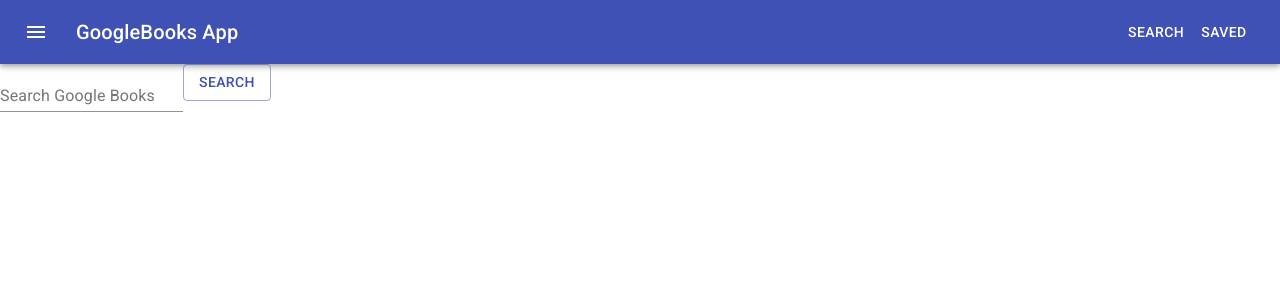
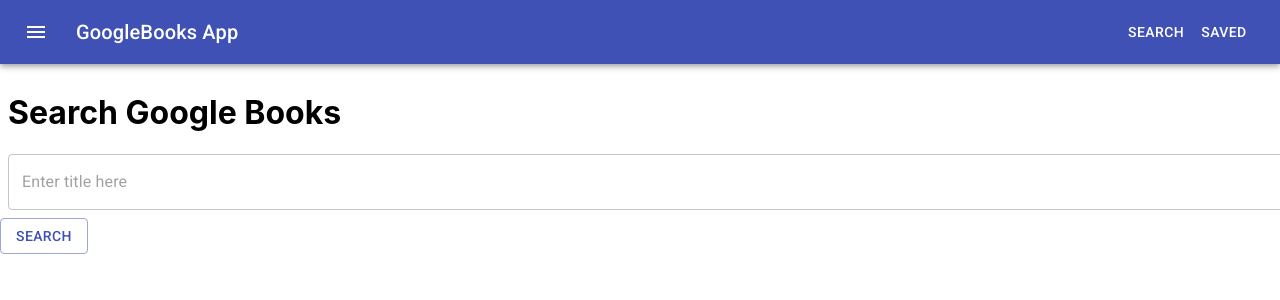
Before and after one commit to lpham2525/googlebooks, a React (Create React App) app in the folder client/: page / in a window 1280 px wide. Shown: the top 300 px of the page. Built offline with nearby package versions, Linux system fonts and the light colour scheme.

Commit message:
restyled search bar

```diff
--- a/client/src/pages/Search/Search.js
+++ b/client/src/pages/Search/Search.js
@@ -5,22 +5,32 @@
 import CardActions from '@material-ui/core/CardActions'
 import CardMedia from '@material-ui/core/CardMedia'
 import Button from '@material-ui/core/Button'
-import CardHeader from '@material-ui/core/CardHeader'
 import CardActionArea from '@material-ui/core/CardActionArea';
 import CardContent from '@material-ui/core/CardContent';
+import OutlinedInput from '@material-ui/core/OutlinedInput'
+import FormControl from '@material-ui/core/FormControl'
 import Typography from '@material-ui/core/Typography';
 
 import axios from 'axios'
 
-const useStyles = makeStyles({
+const useStyles = makeStyles((theme) => ({
   root: {
-    maxWidth: 500
+    maxWidth: 500,
+    display: 'flex',
+    flexWrap: 'wrap'
   },
   media: {
     height: 900,
     width: 500
+  },
+  margin: {
+    margin: theme.spacing(1)
+  },
+  withoutLabel: {
+    marginTop: theme.spacing(3)
   }
 })
+)
 
 const Search = () => {
   const classes = useStyles()
@@ -64,13 +74,17 @@
 
   return (
     <>
-      <form onSubmit={bookState.handleSearchBook}>
-        <TextField
-          label='Search Google Books'
-          name='search'
-          value={bookState.search}
-          onChange={bookState.handleInputChange}
-        />
+        <FormControl fullWidth className={classes.margin} variant="outlined" onSubmit={bookState.handleSearchBook}>
+          <h1>Search Google Books</h1>
+          <OutlinedInput
+            id="outlined"
+            label='search'
+            name='search'
+            placeholder="Enter title here"
+            value={bookState.search}
+            onChange={bookState.handleInputChange}
+          />
+        </FormControl>
         <Button
           variant='outlined'
           color='primary'
@@ -78,8 +92,7 @@
         >
           Search
         </Button>
-      </form>
-      <div>
+      <div className={classes.root}>
         {
           bookState.books.map(book => (
             <Card className={classes.root} key={book.id}>
@@ -116,29 +129,6 @@
                 </Button>
               </CardActions>
             </Card>
-            // <Card className={classes.root} key={book.id}>
-            //   <CardHeader
-            //     title={book.volumeInfo.title}
-            //     subheader={book.volumeInfo.authors.length ? `Written by ${book.volumeInfo.authors}` : 'Author unknown'}
-            //   />
-            //   <CardMedia
-            //     className={classes.media}
-            //     image={book.volumeInfo.imageLinks.thumbnail.length ? `${book.volumeInfo.imageLinks.thumbnail}` : 'Image unavailable'}
-            //     title={book.volumeInfo.title}
-            //   />
-            //   <CardActions>
-            //     <Button
-            //       size='small'
-            //       color='primary'
-            //       onClick={() => bookState.handleSaveBook(book)}
-            //     >
-            //       Save
-            //     </Button>
-            //     <Button size='small' color='primary' href={book.volumeInfo.infoLink} target='_blank'>
-            //       View
-            //     </Button>
-            //   </CardActions>
-            // </Card>
           ))
         }
       </div>
```
